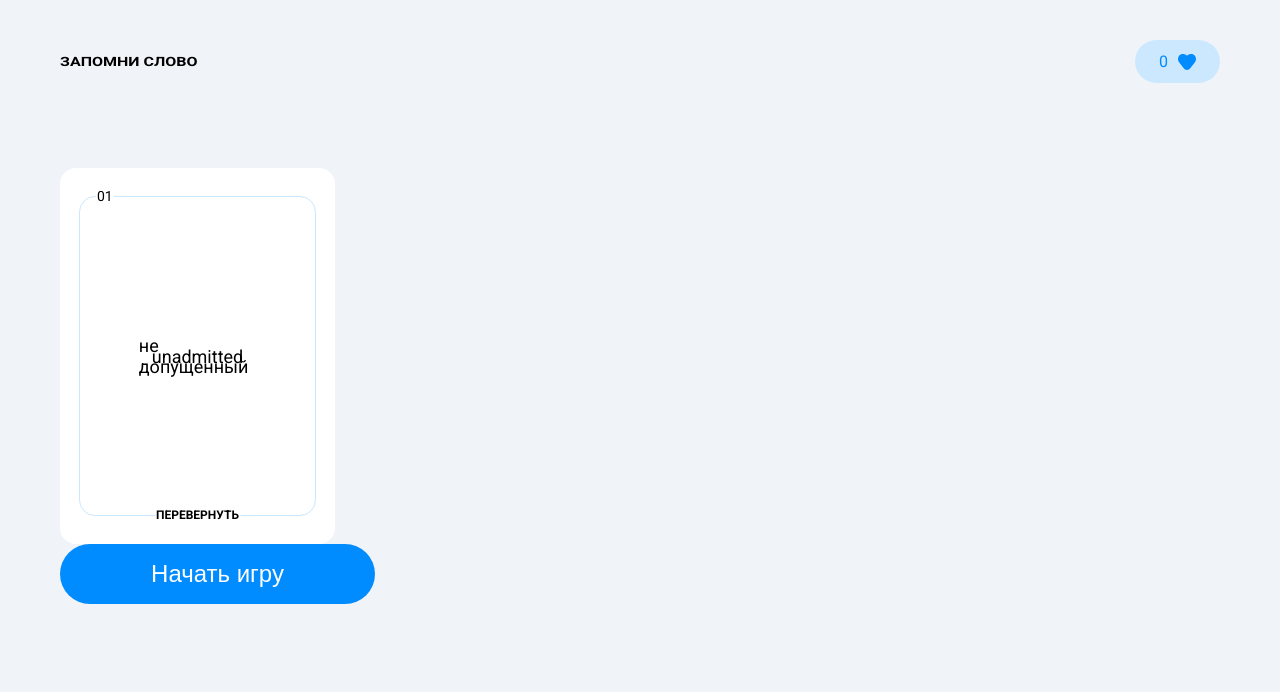
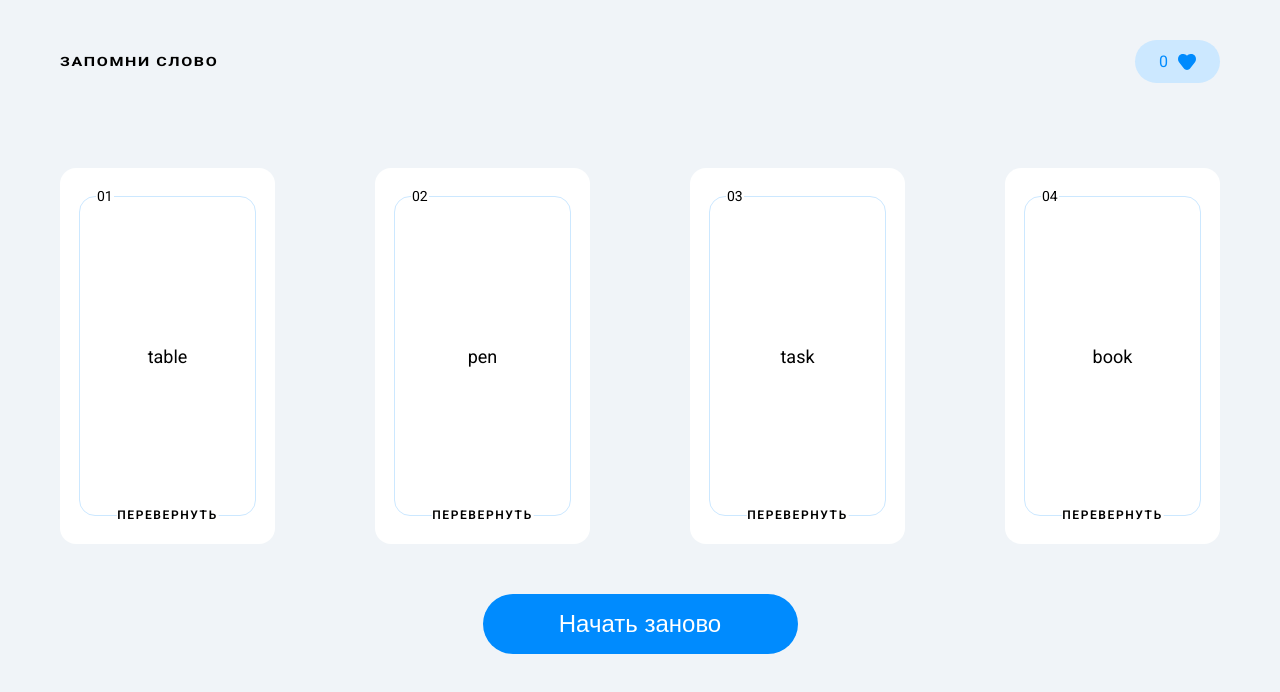
Before and after one commit to AliyevHrn/vue-dz, a Vue app: page / in a window 1280 px wide. Both pictures are taken after a click on the button "Начать игру". Shown: the top 692 px of the page. Built offline with nearby package versions, Linux system fonts and the light colour scheme.

Commit message:
5-templates: add statuses for card

```diff
--- a/src/App.vue
+++ b/src/App.vue
@@ -1,13 +1,107 @@
 <script setup>
+import { ref } from "vue";
 import Button from "./components/Button.vue";
 import Card from "./components/Card.vue";
 import Header from "./components/Header.vue";
+
+const gameStatus = ref(false);
+let scoreNumber = ref(0);
+const wordsList = ref([
+  {
+    id: 1,
+    word: "table",
+    tranlation: "Стол",
+    status: "closed",
+  },
+  {
+    id: 2,
+    word: "pen",
+    tranlation: "Ручка",
+    status: "closed",
+  },
+  {
+    id: 3,
+    word: "task",
+    tranlation: "Задача",
+    status: "closed",
+  },
+  {
+    id: 4,
+    word: "book",
+    tranlation: "Книга",
+    status: "closed",
+  },
+]);
+
+function openCard(card) {
+  card.status = "pending";
+}
+function updateStatus({ id, status }) {
+  const cardIndex = wordsList.value.findIndex((card) => card.id === id);
+  wordsList.value[cardIndex].status = status;
+
+  // Обновляем счет
+  if (status === "success") {
+    scoreNumber.value += 1;
+  }
+  // else if (status === "fail") {
+  //   scoreNumber.value = Math.max(0, scoreNumber.value - 1);
+  // }
+}
+function resetGame() {
+  wordsList.value.forEach((card) => {
+    card.status = "closed";
+  });
+  scoreNumber.value = 0;
+  gameStatus.value = true;
+}
+function startGame() {
+  gameStatus.value = true;
+}
 </script>
 
 <template>
-  <Header />
-  <div class="card-list">
-    <Card />
+  <Header :score-number="scoreNumber" />
+  <div class="card-list" v-if="gameStatus">
+    <Card
+      v-for="card in wordsList"
+      :key="card.id"
+      :id="card.id"
+      :word="card.word"
+      :translation="card.tranlation"
+      :status="card.status"
+      @click.capture="openCard(card)"
+      @fail-card="updateStatus"
+      @success-card="updateStatus"
+    />
   </div>
-  <Button>Начать игру</Button>
+  <div class="btns-list">
+    <Button class="btn-start" @click="startGame()" v-if="!gameStatus"
+      >Начать игру</Button
+    >
+    <Button class="btn-reset" @click="resetGame()" v-if="gameStatus"
+      >Начать заново</Button
+    >
+  </div>
 </template>
+
+<style scoped>
+.card-list {
+  display: flex;
+  justify-content: space-between;
+  gap: 100px;
+}
+.btns-list {
+  display: flex;
+  justify-content: center;
+}
+.btn-start {
+  position: absolute;
+  top: 50%;
+  left: 50%;
+  transform: translate(-50%, -50%);
+}
+.btn-reset {
+  margin-top: 50px;
+}
+</style>
--- a/src/components/Card.vue
+++ b/src/components/Card.vue
@@ -1,29 +1,72 @@
 <script setup>
+import Fail from "@/icons/Fail.vue";
+import Success from "@/icons/success.vue";
 import { ref } from "vue";
 
-// const emit = defineEmits(["cardReverse", "statusChange"]);
-// function reverseCard() {
-//   emit("cardReverse");
-// }
-// function changeStatus() {
-//   emit("statusChange");
-// }
+const emit = defineEmits(["fail-card", "success-card"]);
+function handleSuccess() {
+  emit("success-card", {
+    id: props.id,
+    status: "success",
+  });
+}
+function handleFail() {
+  emit("fail-card", {
+    id: props.id,
+    status: "fail",
+  });
+}
 
-const cardData = ref({
-  word: "unadmitted",
-  translation: "не допущенный",
-  state: "closed",
-  status: null,
+const props = defineProps({
+  id: Number,
+  word: String,
+  translation: String,
+  status: "closed" | "pending" | "success" | "fail",
 });
 </script>
 
 <template>
-  <div class="card">
+  <div
+    class="card"
+    :class="{
+      closed: status === 'closed',
+      pending: status === 'pending',
+      success: status === 'success',
+      fail: status === 'fail',
+    }"
+  >
     <div class="card-wrapper">
-      <span class="card-number">01</span>
-      <span class="card-en-text">{{ cardData.word }}</span>
-      <span class="card-ru-text">{{ cardData.translation }}</span>
-      <span class="card-reverse-text">Перевернуть</span>
+      <span class="card-id">{{ id < 10 ? "0" : "" }}{{ id }}</span>
+      <span class="card-correct-icon" v-show="status === 'success'">
+        <Success />
+      </span>
+      <span class="card-fail-icon" v-show="status === 'fail'">
+        <Fail />
+      </span>
+      <span v-show="status === 'closed'" class="card-word">
+        {{ word }}
+      </span>
+      <span
+        v-show="
+          status === 'pending' || status === 'success' || status === 'fail'
+        "
+        class="card-translation"
+        >{{ translation }}</span
+      >
+      <span class="card-status" v-show="status === 'closed'">Перевернуть</span>
+      <span
+        class="card-status"
+        v-show="status === 'success' || status === 'fail'"
+        >Завершено</span
+      >
+      <div class="card-status" v-show="status === 'pending'">
+        <button @click="handleFail">
+          <Fail />
+        </button>
+        <button @click="handleSuccess">
+          <Success />
+        </button>
+      </div>
     </div>
   </div>
 </template>
@@ -43,7 +86,7 @@ const cardData = ref({
   border-radius: 16px;
   border: 1px solid var(--color-lightblue);
 }
-.card-number {
+.card-id {
   position: absolute;
   left: 16px;
   font-size: 14px;
@@ -52,8 +95,20 @@ const cardData = ref({
   padding: 1px;
   background: var(--color-white);
 }
-.card-en-text,
-.card-ru-text {
+.card-correct-icon,
+.card-fail-icon {
+  position: absolute;
+  left: 50%;
+  transform: translateX(-50%);
+}
+.card-correct-icon {
+  top: -15px;
+}
+.card-fail-icon {
+  top: -20px;
+}
+.card-word,
+.card-translation {
   font-size: 18px;
   font-weight: 400;
   position: absolute;
@@ -61,11 +116,11 @@ const cardData = ref({
   left: 50%;
   transform: translate(-50%, -50%);
 }
-.card-reverse-text {
+.card-status {
   font-size: 12px;
-  font-weight: 700;
+  font-weight: 600;
   line-height: 18px;
-  letter-spacing: 12%;
+  letter-spacing: 0.1rem;
   position: absolute;
   bottom: -10px;
   left: 50%;
@@ -74,4 +129,20 @@ const cardData = ref({
   text-transform: uppercase;
   transform: translateX(-50%);
 }
+.card.pending .card-status {
+  display: flex;
+  justify-content: space-between;
+  width: 100px;
+  bottom: -15px;
+  padding: 0 10px;
+}
+.card-status button {
+  background-color: transparent;
+  border: none;
+  cursor: pointer;
+}
+.card-status button svg {
+  width: 24px;
+  height: 24px;
+}
 </style>
--- a/src/components/Header.vue
+++ b/src/components/Header.vue
@@ -1,10 +1,17 @@
 <script setup>
 import Score from "./Score.vue";
+
+defineProps({
+  scoreNumber: {
+    type: Number,
+    default: 0,
+  },
+});
 </script>
 <template>
   <div class="header">
     <h1>Запомни слово</h1>
-    <Score />
+    <Score :score-number />
   </div>
 </template>
 
@@ -19,7 +26,7 @@ h1 {
   font-size: 16px;
   font-weight: 700;
   line-height: 24px;
-  letter-spacing: 12%;
+  letter-spacing: 0.1rem;
   transform: scaleY(0.8);
   text-transform: uppercase;
 }
--- a/src/components/Score.vue
+++ b/src/components/Score.vue
@@ -2,7 +2,12 @@
 import ScoreIcon from "@/icons/ScoreIcon.vue";
 import { ref } from "vue";
 
-const scoreNumber = ref(0);
+defineProps({
+  scoreNumber: {
+    type: Number,
+    default: 0,
+  },
+});
 </script>
 
 <template>
--- /dev/null
+++ b/src/icons/Fail.vue
@@ -0,0 +1,17 @@
+<script setup></script>
+<template>
+  <svg
+    xmlns="http://www.w3.org/2000/svg"
+    width="39"
+    height="39"
+    viewBox="0 0 39 39"
+    fill="none"
+  >
+    <path
+      fill-rule="evenodd"
+      clip-rule="evenodd"
+      d="M26.422 24.278L24.3 26.4L19.498 21.602L14.698 26.394L12.578 24.272L17.376 19.482L12.578 14.686L14.7 12.564L19.5 17.362L24.302 12.568L26.422 14.692L21.622 19.482L26.422 24.278ZM19.5 0C8.748 0 0 8.748 0 19.5C0 30.252 8.748 39 19.5 39C30.252 39 39 30.252 39 19.5C39 8.748 30.252 0 19.5 0Z"
+      fill="#D00303"
+    />
+  </svg>
+</template>
--- /dev/null
+++ b/src/icons/Success.vue
@@ -0,0 +1,17 @@
+<script setup></script>
+<template>
+  <svg
+    xmlns="http://www.w3.org/2000/svg"
+    width="36"
+    height="36"
+    viewBox="0 0 36 36"
+    fill="none"
+  >
+    <path
+      fill-rule="evenodd"
+      clip-rule="evenodd"
+      d="M19.8129 24.1071L19.416 24.8105H17.8652L17.3982 24.1902C17.3705 24.1477 14.6252 20.0455 11.0769 17.8006L9.90462 17.0622L11.3852 14.7212L12.5538 15.4597C15.1108 17.0751 17.2338 19.4345 18.4855 21.0092C20.4517 18.0462 25.056 11.8745 32.1175 6.86954C28.8185 2.69354 23.7212 0 18 0C8.07508 0 0 8.07508 0 18C0 27.9249 8.07508 36 18 36C27.9249 36 36 27.9249 36 18C36 14.7932 35.1471 11.7877 33.672 9.17723C24.7495 15.5391 19.8665 24.0129 19.8129 24.1071Z"
+      fill="#09BB00"
+    />
+  </svg>
+</template>
```
